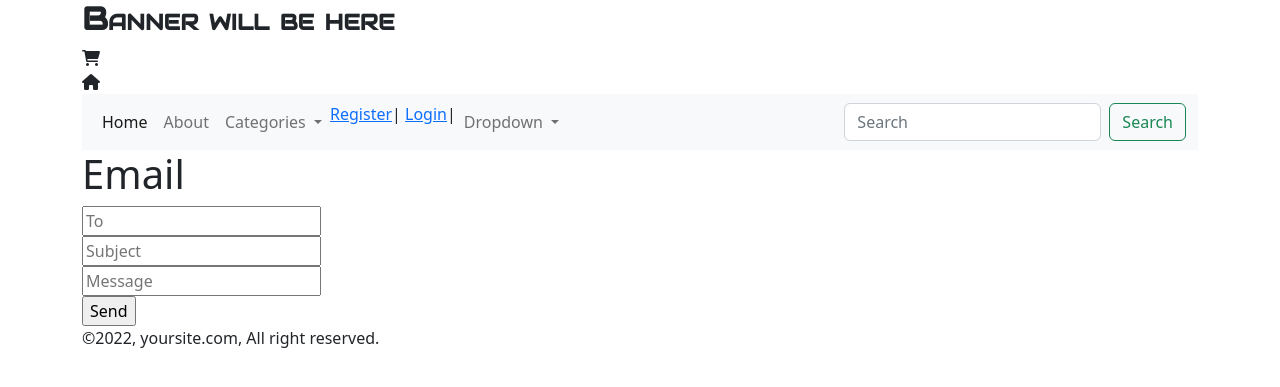
After one commit to Stha-Sushan/Website, a Django app: page /frontend/email/ in a window 1280 px wide. The commit adds this page. Shown: the top 387 px of the page. Run offline with Django 4.2, Linux system fonts and the light colour scheme; some libraries are stand-ins or nearby versions.

Commit message:
second commit

```diff
--- a/ecommerce/frontend/urls.py
+++ b/ecommerce/frontend/urls.py
@@ -10,6 +10,8 @@ urlpatterns = [
     path('logout/', views.logout, name='logout'),
     path('addtocart/', views.addtocart, name='addtocart'),
     path('cartitems/<int:pk>', views.cartitems, name='cartitems'),
-    path('remove/', views.remove, name='remove'),
+    path('remove/<int:product>', views.remove, name='remove'),
+    path('send_email', views.send_email, name='send_email'),
+    path('email/', views.email, name='email'),
 
 ]
--- a/ecommerce/frontend/views.py
+++ b/ecommerce/frontend/views.py
@@ -5,6 +5,7 @@ from .models import Category, Product, Cart_item
 from django.contrib import messages
 from django.contrib.auth.models import User, auth
 import datetime
+from django.core.mail import send_mail
 
 # Create your views here.
 
@@ -119,15 +120,31 @@ def logout(request):
     return render(request, 'login.html')
 
 
-def remove(self, product):
-    """
-    Remove a product from the cart.
-    """
-    product_id = str(product.id)
-    if product_id in self.cart:
-        # Subtract 1 from the quantity
-        self.cart[product_id]['quantity'] -= 1
-        # If the quantity is now 0, then delete the item
-        if self.cart[product_id]['quantity'] == 0:
-            del self.cart[product_id]
-        self.save()
+def remove(request, product):
+    current_user = request.user
+    userid = current_user.id
+    Cart_item.objects.filter(id = product).delete()
+    return redirect('cartitems', userid)
+
+
+def send_email(request):
+    subject = "Hello from Django"
+    message = "This is a test email from Django"
+    from_email = "susan@gmail.com"
+    recipient_list = ["7d0cbefa56-90f3d0+1@inbox.mailtrap.io"]
+    send_mail(subject, message, from_email, recipient_list)
+
+def email(request):
+
+    if request.method=='POST':
+        email=request.POST['email']
+        subject=request.POST['subject']
+        message=request.POST['message']
+        user = auth.authenticate(email=email)
+        if email==email:
+            auth.email(request, user)
+        else:
+            print("Email not Found")
+        return redirect('/frontend')
+    else:
+        return render(request, 'email.html')
--- /dev/null
+++ b/ecommerce/templates/email.html
@@ -0,0 +1,23 @@
+{% extends 'main.html'  %}
+
+
+{% block title %}
+<title>Email</title>
+{% endblock title %}
+
+{% block content %}
+
+<h1>Email</h1>
+<div>
+
+    <form actions = "email" method="post">
+        {% csrf_token %}
+        <input type="email" name="email" placeholder="To" required /><br/>
+        <input type="text" name="subject" placeholder="Subject" /><br/>
+        <input type="text" name="message" placeholder="Message" /><br/>
+        <input type="submit" name="Send" value="Send"/>
+    </form>
+
+
+</div>
+{% endblock content %}
```
Also changed, not shown: ecommerce/ecommerce/settings.py (+8 -0 lines), ecommerce/templates/cartitems.html (+3 -8 lines), ecommerce/db.sqlite3.
